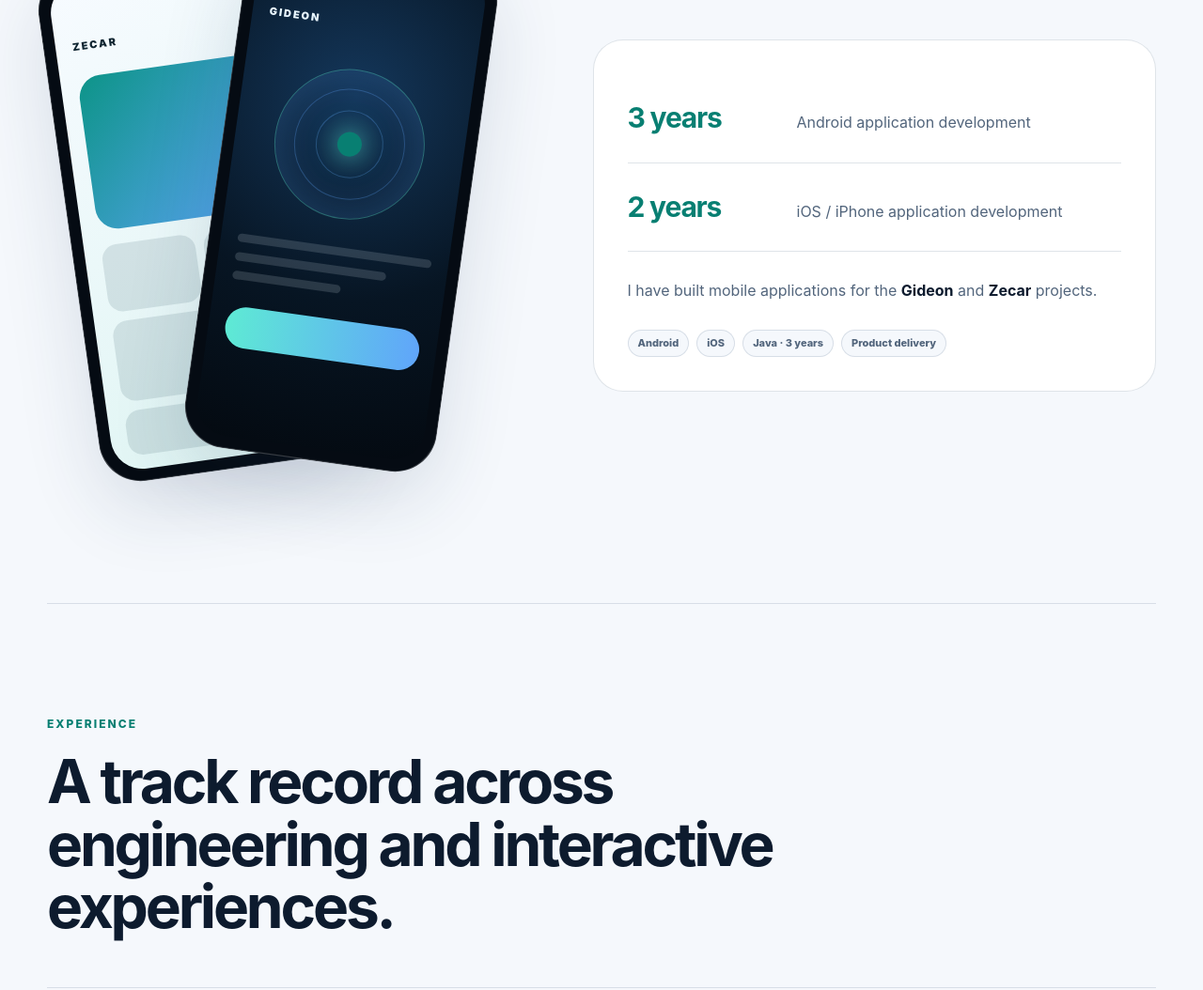
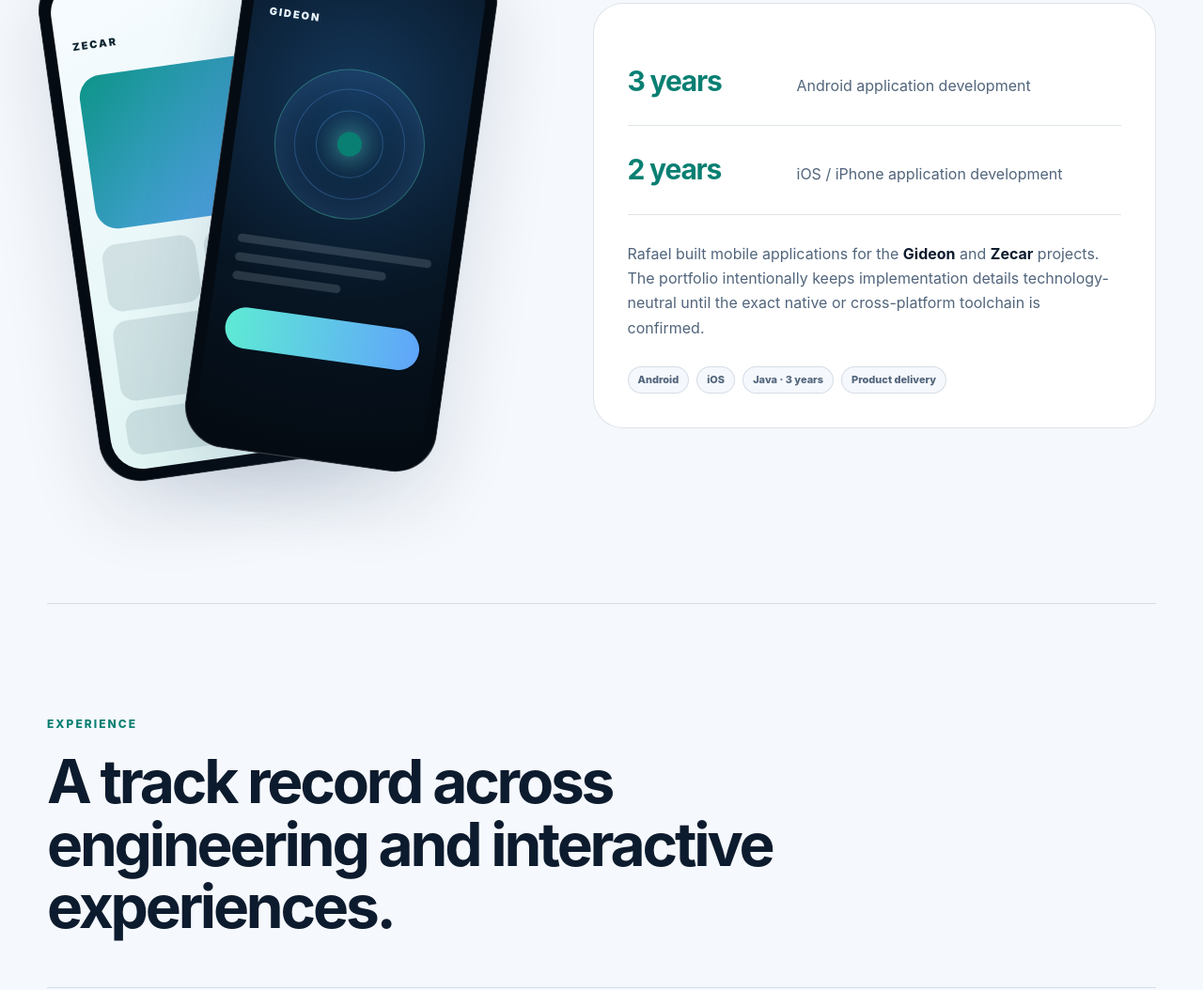
Before and after one commit to rafaelkaznadii-glitch/intro, a plain HTML site: page index.html in a window 1280 px wide. Shown: the part 4458-5512 px from the top of the page at 94% size. Drawn offline with Linux system fonts and the light colour scheme.

Commit message:
updated with hero

```diff
--- a/index.html
+++ b/index.html
@@ -224,7 +224,7 @@
             <strong>2 years</strong>
             <span>iOS / iPhone application development</span>
           </div>
-          <p>I have built mobile applications for the <strong>Gideon</strong> and <strong>Zecar</strong> projects.</p>
+          <p>Rafael built mobile applications for the <strong>Gideon</strong> and <strong>Zecar</strong> projects. The portfolio intentionally keeps implementation details technology-neutral until the exact native or cross-platform toolchain is confirmed.</p>
           <div class="tags"><span>Android</span><span>iOS</span><span>Java · 3 years</span><span>Product delivery</span></div>
         </div>
       </div>
```
Also changed, not shown: 2 other files.
